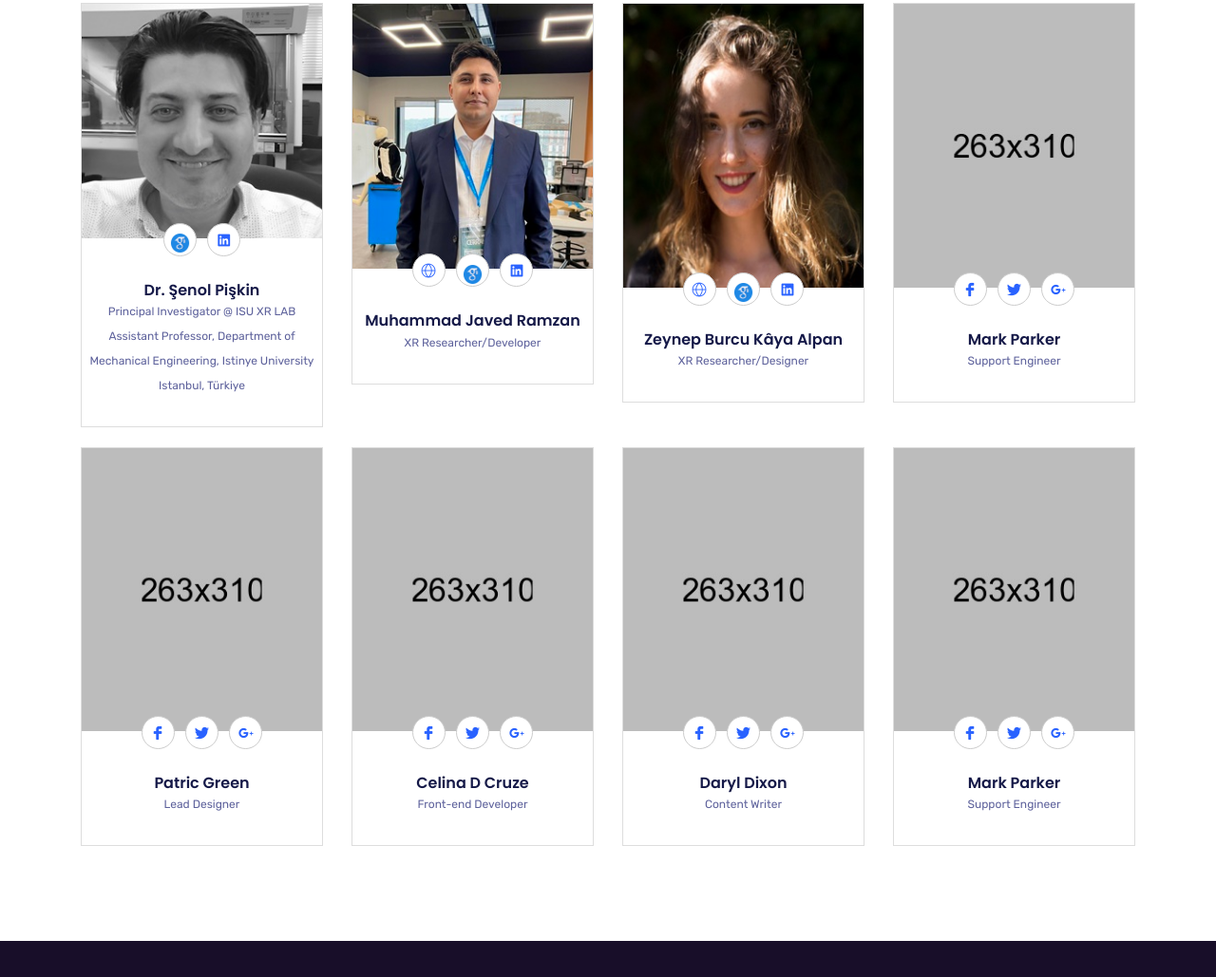
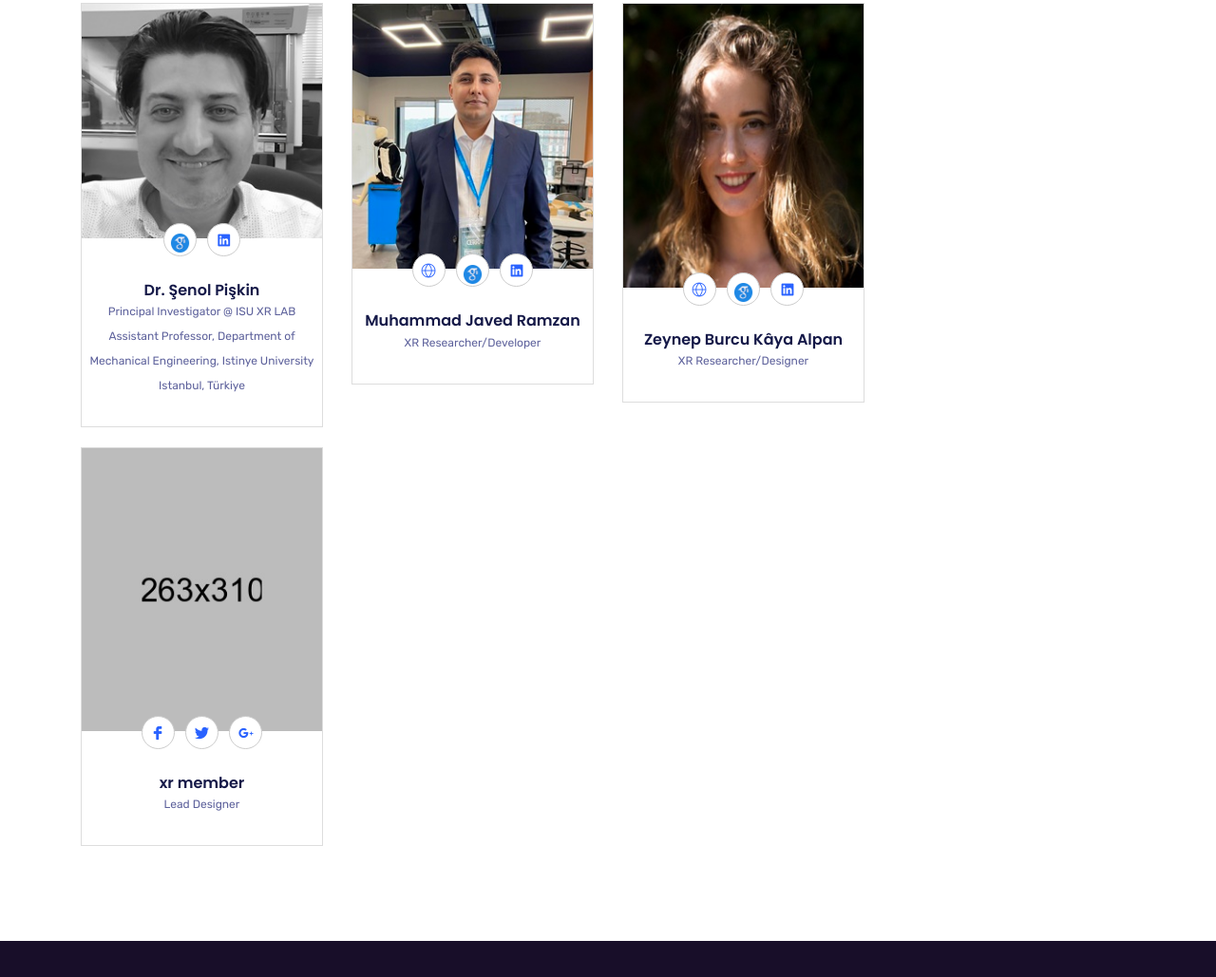
Before and after one commit to isuxrlab/isuxrlab.github.io, a plain HTML site: page index.html in a window 1280 px wide. Shown: the part 4172-5201 px from the top of the page at 95% size. Drawn offline with Linux system fonts and the light colour scheme; files whose address does not match are found by name.

Commit message:
Update index.html

```diff
--- a/index.html
+++ b/index.html
@@ -849,27 +849,7 @@
 
                   <!-- Start Col -->
                   <!-- Start Col -->
-                  <div class="col-lg-3 col-md-6 col-xs-12">
-                      <div class="single-team">
-                          <div class="team-thumb">
-                              <img src="img/team/04.jpg" class="img-fluid" alt="">
-                          </div>
 
-                          <div class="team-details">
-                              <div class="team-social-icons">
-                                  <ul class="social-list">
-                                      <li><a href="#"><i class="lni-facebook-filled"></i></a></li>
-                                      <li><a href="#"><i class="lni-twitter-filled"></i></a></li>
-                                      <li><a href="#"><i class="lni-google-plus"></i></a></li>
-                                  </ul>
-                              </div>
-                              <div class="team-inner text-center">
-                                  <h5 class="team-title">Mark Parker</h5>
-                                  <p>Support Engineer</p>
-                              </div>
-                          </div>
-                      </div>
-                  </div>
                   <!-- Start Col -->
 
 
@@ -901,81 +881,13 @@
                                   </ul>
                               </div>
                               <div class="team-inner text-center">
-                                  <h5 class="team-title">Patric Green</h5>
+                                  <h5 class="team-title">xr member</h5>
                                   <p>Lead Designer</p>
                               </div>
                           </div>
                       </div>
                   </div>
-                  <!-- Start Col -->
-                  <!-- Start Col -->
-                  <div class="col-lg-3 col-md-6 col-xs-12">
-                      <div class="single-team">
-                          <div class="team-thumb">
-                              <img src="img/team/02.jpg" class="img-fluid" alt="">
-                          </div>
 
-                          <div class="team-details">
-                              <div class="team-social-icons">
-                                  <ul class="social-list">
-                                      <li><a href="#"><i class="lni-facebook-filled"></i></a></li>
-                                      <li><a href="#"><i class="lni-twitter-filled"></i></a></li>
-                                      <li><a href="#"><i class="lni-google-plus"></i></a></li>
-                                  </ul>
-                              </div>
-                              <div class="team-inner text-center">
-                                  <h5 class="team-title">Celina D Cruze</h5>
-                                  <p>Front-end Developer</p>
-                              </div>
-                          </div>
-                      </div>
-                  </div>
-                  <!-- Start Col -->
-                  <!-- Start Col -->
-                  <div class="col-lg-3 col-md-6 col-xs-12">
-                      <div class="single-team">
-                          <div class="team-thumb">
-                              <img src="img/team/03.jpg" class="img-fluid" alt="">
-                          </div>
-
-                          <div class="team-details">
-                              <div class="team-social-icons">
-                                  <ul class="social-list">
-                                      <li><a href="#"><i class="lni-facebook-filled"></i></a></li>
-                                      <li><a href="#"><i class="lni-twitter-filled"></i></a></li>
-                                      <li><a href="#"><i class="lni-google-plus"></i></a></li>
-                                  </ul>
-                              </div>
-                              <div class="team-inner text-center">
-                                  <h5 class="team-title">Daryl Dixon</h5>
-                                  <p>Content Writer</p>
-                              </div>
-                          </div>
-                      </div>
-                  </div>
-                  <!-- Start Col -->
-                  <!-- Start Col -->
-                  <div class="col-lg-3 col-md-6 col-xs-12">
-                      <div class="single-team">
-                          <div class="team-thumb">
-                              <img src="img/team/04.jpg" class="img-fluid" alt="">
-                          </div>
-
-                          <div class="team-details">
-                              <div class="team-social-icons">
-                                  <ul class="social-list">
-                                      <li><a href="#"><i class="lni-facebook-filled"></i></a></li>
-                                      <li><a href="#"><i class="lni-twitter-filled"></i></a></li>
-                                      <li><a href="#"><i class="lni-google-plus"></i></a></li>
-                                  </ul>
-                              </div>
-                              <div class="team-inner text-center">
-                                  <h5 class="team-title">Mark Parker</h5>
-                                  <p>Support Engineer</p>
-                              </div>
-                          </div>
-                      </div>
-                  </div>
                   <!-- Start Col -->
 
 
```
